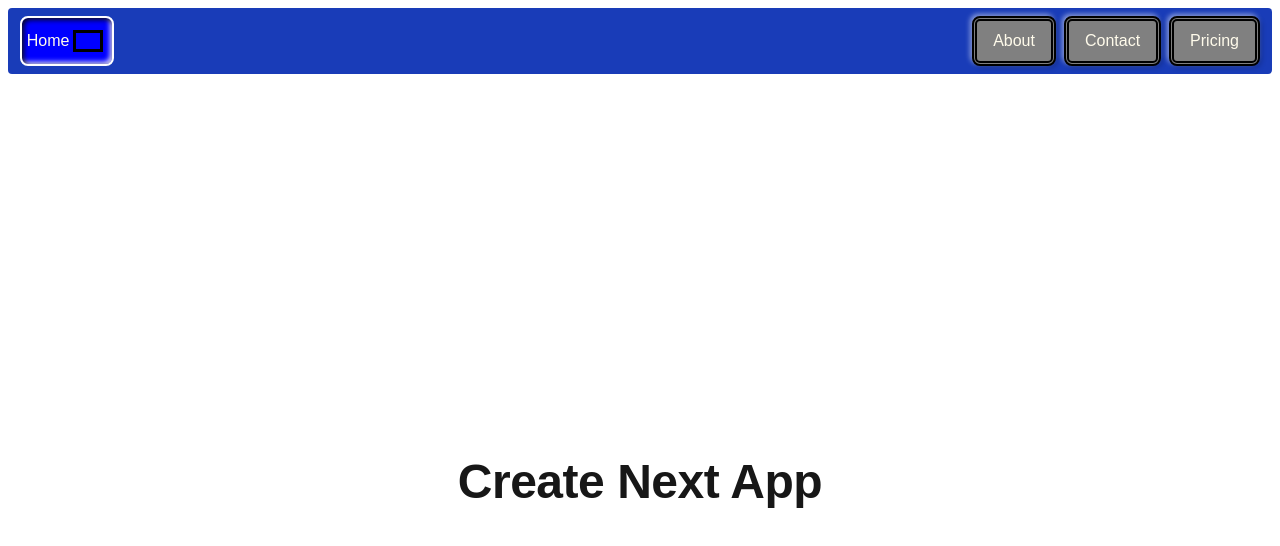
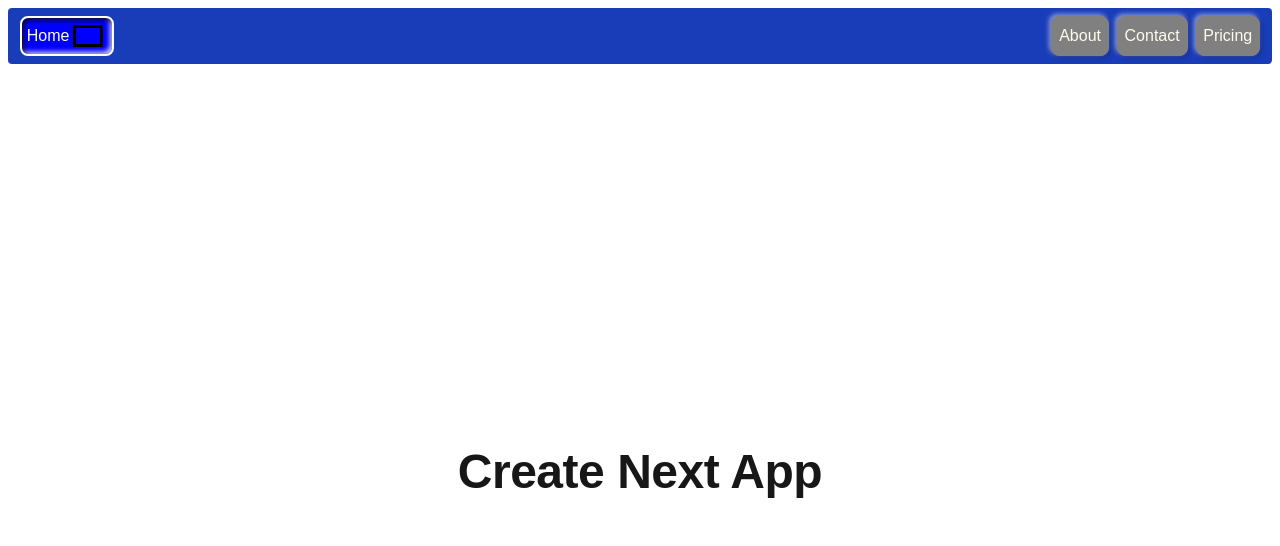
Before and after one commit to ejmvar/nextjs-dashboard, a Next.js app: page / in a window 1280 px wide. Shown: the top 546 px of the page. Built offline with nearby package versions, Linux system fonts and the light colour scheme; some icons are missing.

Commit message:
fix: ActiveLink styles: somewhat cleaner look and feel

```diff
--- a/components/active-link/ActiveLink.module.css
+++ b/components/active-link/ActiveLink.module.css
@@ -34,13 +34,13 @@
   }
 
   /* ok */
-  /* &.inactive {
+  &.inactive {
     background-color: gray;
     padding: 0.3rem;
     box-shadow: 2px 2px 5px rgba(0, 0, 0, 0.2), -2px -2px 5px rgba(255, 255, 255, 0.5);
     border: 3px double white;
     border: 3px double gray;
-  } */
+  }
 }
 
 /* <span className="h-8 w-8   flex justify-center items-center border-white border-5 border-double"> */
--- a/components/active-link/ActiveLink.tsx
+++ b/components/active-link/ActiveLink.tsx
@@ -35,10 +35,10 @@
       className={`
         ${style.link}
         link
+        ${isActive ? style.active : style.inactive}
+        ${isActive ? style.active : ""}
 
-        // ${isActive ? style.active : style.inactive}
 
-        ${isActive && style.active}
       `}
     >
       {children}
```
